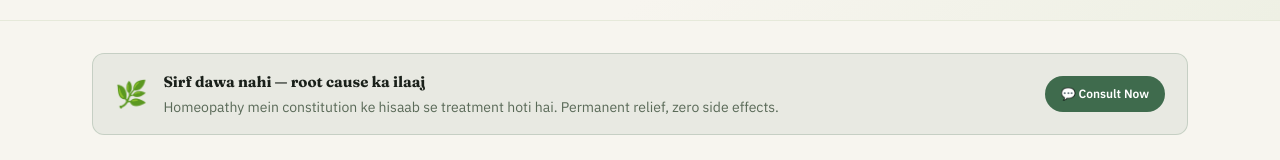
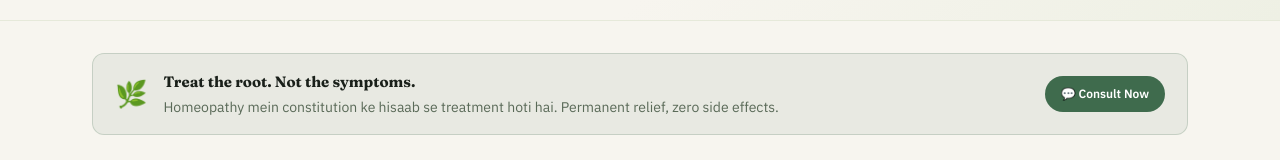
Before and after one commit to homeopediahope-health/homeopedia, a Next.js app: page /diseases in a window 1280 px wide. Shown: the part 449-609 px from the top of the page. Built offline with nearby package versions, Linux system fonts and the light colour scheme.

Commit message:
Update banner headline to premium copy

```diff
--- a/app/diseases/page.tsx
+++ b/app/diseases/page.tsx
@@ -196,7 +196,7 @@ export default function DiseasesPage() {
         <div style={{ display: 'flex', alignItems: 'center', gap: 16, padding: '16px 22px', background: 'var(--sage-bg)', border: '1px solid rgba(63,107,77,.2)', borderRadius: 12, marginBottom: 28, flexWrap: 'wrap' }}>
           <div style={{ fontSize: 26 }}>🌿</div>
           <div>
-            <div style={{ fontFamily: 'var(--font-display,Georgia,serif)', fontSize: 15, fontWeight: 700, color: 'var(--ink)', marginBottom: 2 }}>Sirf dawa nahi — root cause ka ilaaj</div>
+            <div style={{ fontFamily: 'var(--font-display,Georgia,serif)', fontSize: 15, fontWeight: 700, color: 'var(--ink)', marginBottom: 2 }}>Treat the root. Not the symptoms.</div>
             <div style={{ fontSize: 14, color: 'var(--ink3)', fontWeight: 400 }}>Homeopathy mein constitution ke hisaab se treatment hoti hai. Permanent relief, zero side effects.</div>
           </div>
           <a href={WA_BASE} target="_blank" rel="noopener noreferrer" style={{ marginLeft: 'auto', flexShrink: 0, padding: '8px 16px', background: 'var(--sage)', color: '#fff', borderRadius: 99, fontSize: 12, fontWeight: 600, textDecoration: 'none', whiteSpace: 'nowrap' }}>💬 Consult Now</a>
```
